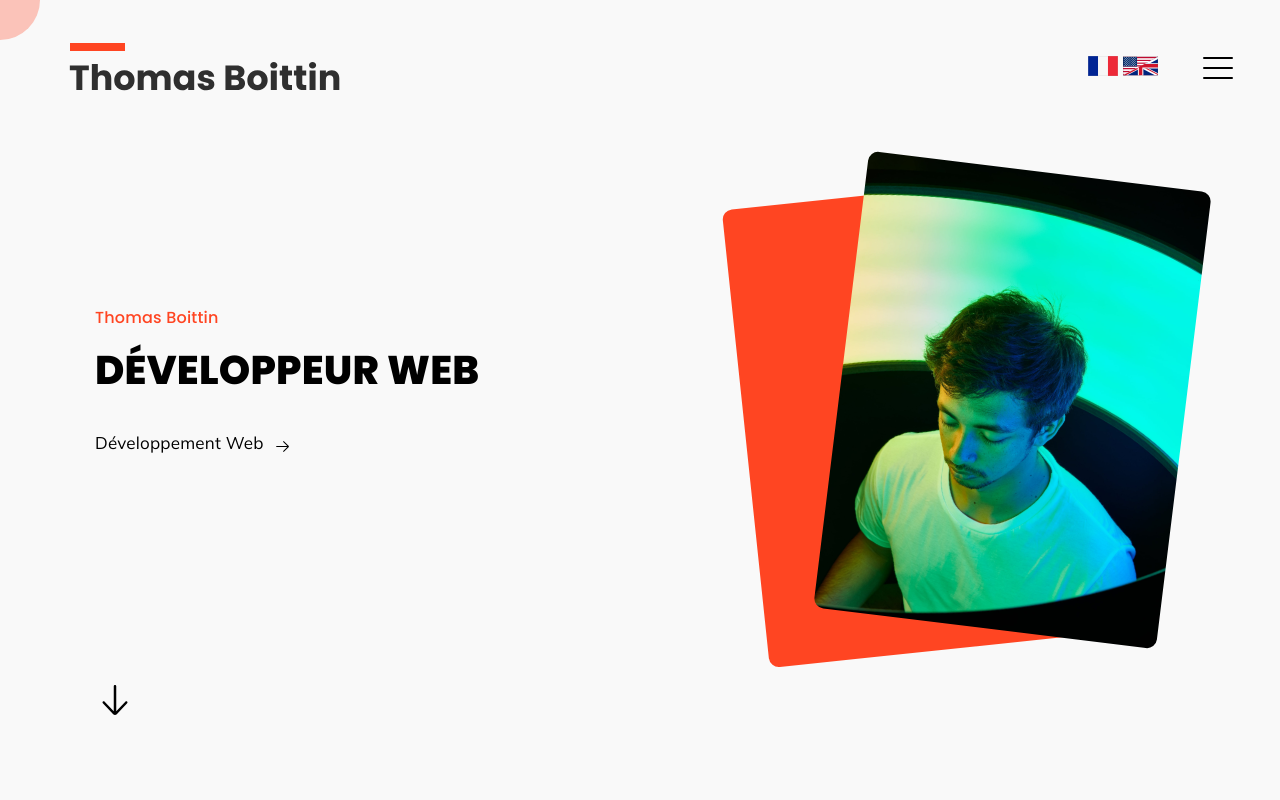
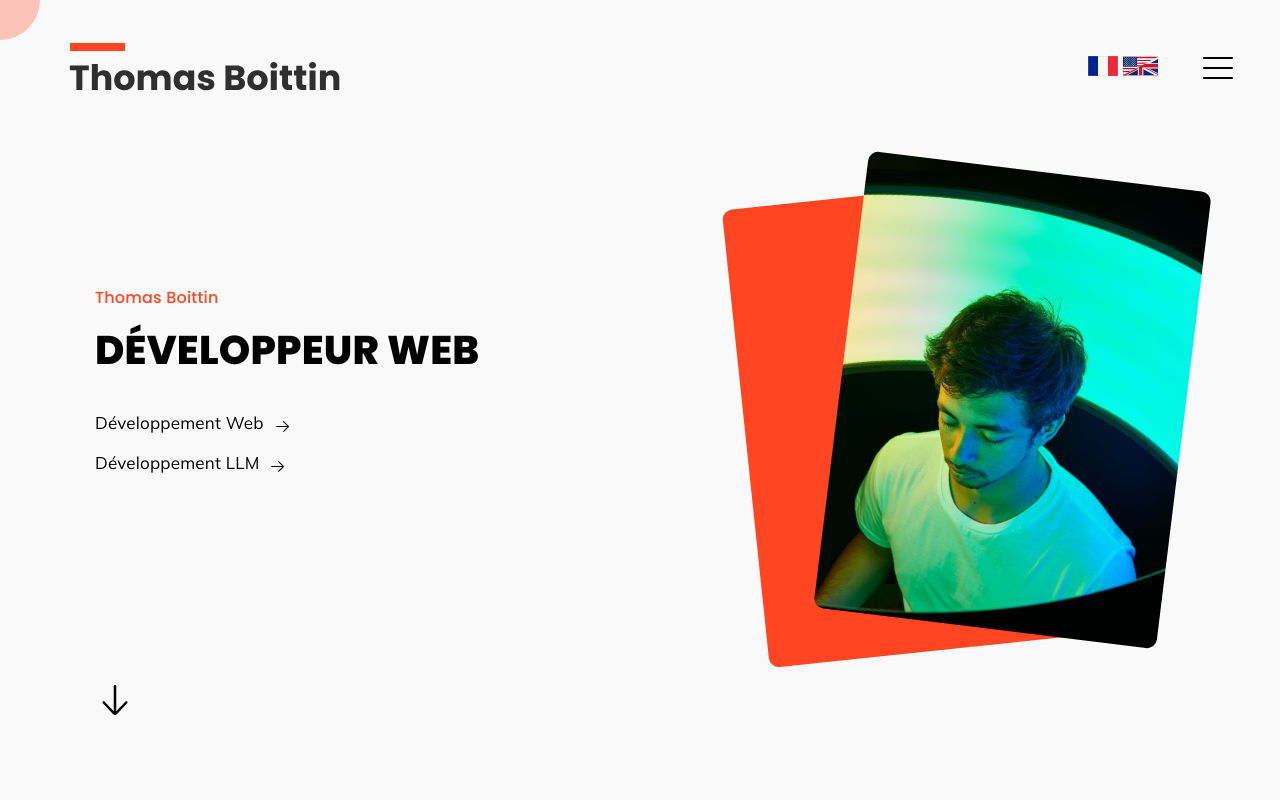
Before and after one commit to tboittin/kura-website, a Next.js app: page / in a window 1280 px wide. Shown: the top 800 px of the page. Built offline with nearby package versions, Linux system fonts and the light colour scheme.

Commit message:
update infos

```diff
--- a/data/CONTACT.json
+++ b/data/CONTACT.json
@@ -20,6 +20,6 @@
   {
     "keyword": "location",
     "icon": "./img/svg/placeholder.svg",
-    "text": "6, boulevard Georges Clemenceau, Draguignan, France"
+    "text": "200, impasse des cerisiers, Ginasservis, France"
   }
 ]
--- a/data/HERO_CONTENT.json
+++ b/data/HERO_CONTENT.json
@@ -6,12 +6,25 @@
         {
           "text": [
             "Je suis développeur web JS/TS avec 6 ans d'expérience avec une expertise en ReactJS. Mon parcours inclut des missions de consultant, notamment en écosystème sécurisé.",
-            "J'apprécie le travail en équipe et je m'intègre rapidement pour apporter une contribution efficace. Je me forme actuellement à la création d'applications assistées par IA."
+            "J'apprécie le travail en équipe et je m'intègre rapidement pour apporter une contribution efficace."
           ]
         }
       ],
       "image": "img/hero/dev.png",
       "keyword": "web"
+    },
+    {
+      "title": "Développement LLM",
+      "description": [
+        {
+          "text": [
+            "Je me forme actuellement à la création d'applications assistées par IA.",
+            "L'objectif étant de mettre en place des solutions complètes utilisant des LLM ou des SLM."
+          ]
+        }
+      ],
+      "image": "img/hero/dev.png",
+      "keyword": "llm"
     }
   ],
   "en-US": [
@@ -21,12 +34,25 @@
         {
           "text": [
             "I am a JS/TS web developer with 6 years of experience and expertise in ReactJS. My career includes consulting assignments, particularly in secure ecosystems.",
-"I value teamwork and I integrate quickly to make an effective contribution. I am currently training in the creation of AI-assisted applications."
+            "I value teamwork and I integrate quickly to make an effective contribution. I am currently training in the creation of AI-assisted applications."
           ]
         }
       ],
       "image": "img/hero/dev.png",
       "keyword": "web"
+    },
+    {
+      "title": "LLM Development",
+      "description": [
+        {
+          "text": [
+            "I am currently training to create AI-assisted applications.",
+            "The goal is to implement complete solutions using LLM or SLM."
+          ]
+        }
+      ],
+      "image": "img/hero/dev.png",
+      "keyword": "llm"
     }
   ]
 }
--- a/pages/index.js
+++ b/pages/index.js
@@ -23,7 +23,7 @@ export default function Index() {
 
   const description =
     "Thomas Boittin - Portfolio. Passionné de développement avec des compétences graphiques. French developer enthusiast with graphic skills."
-  const currentURL = "https://thomasboittin.com/"
+  const currentURL = "https://thomasboittin.vercel.app/"
   const previewImage = "img/hero/1.jpg"
 
   const languageContent = LANGUAGE_CONTENT[localeValue]
```
Also changed, not shown: 1 other file (tests, documents, lock files or other folders).
